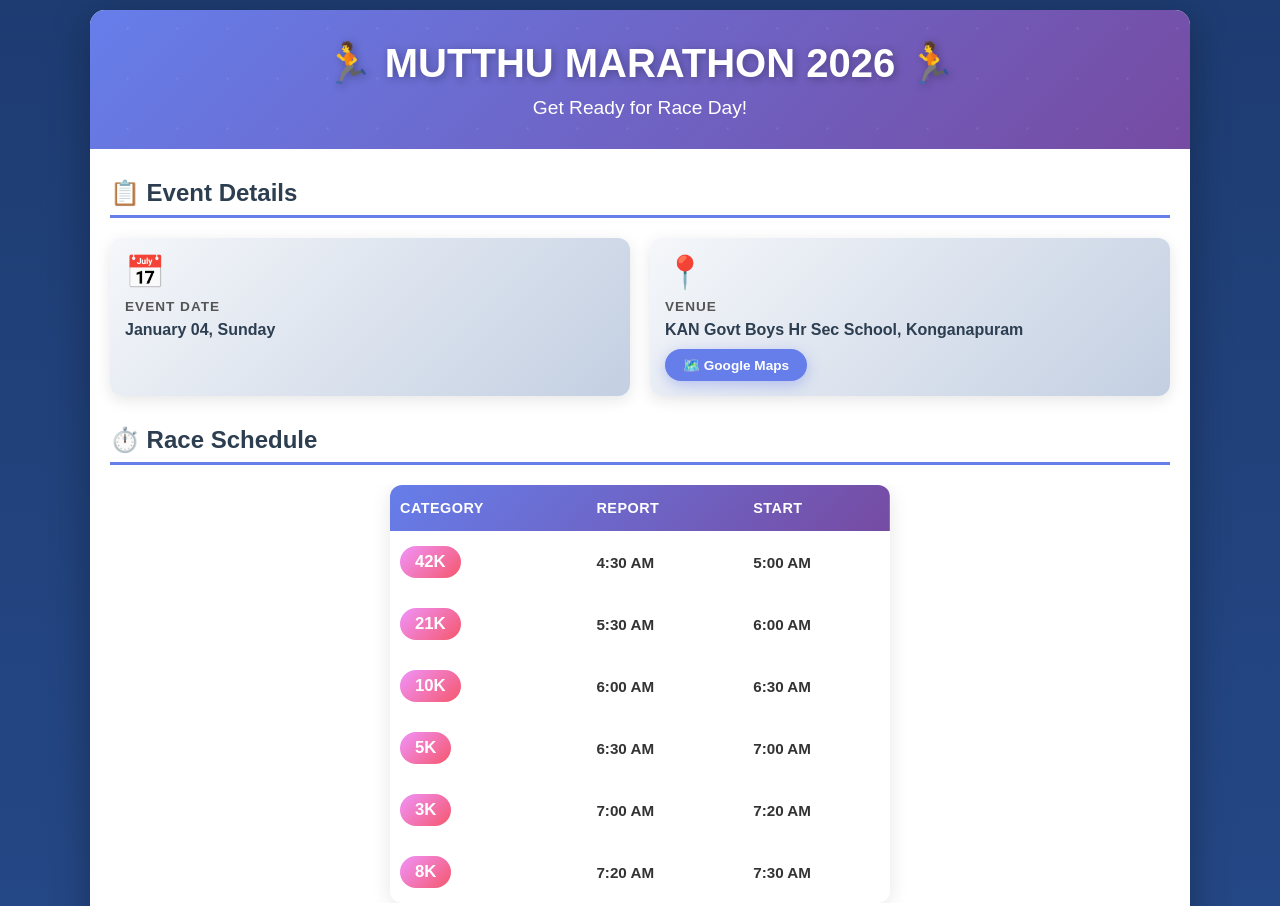
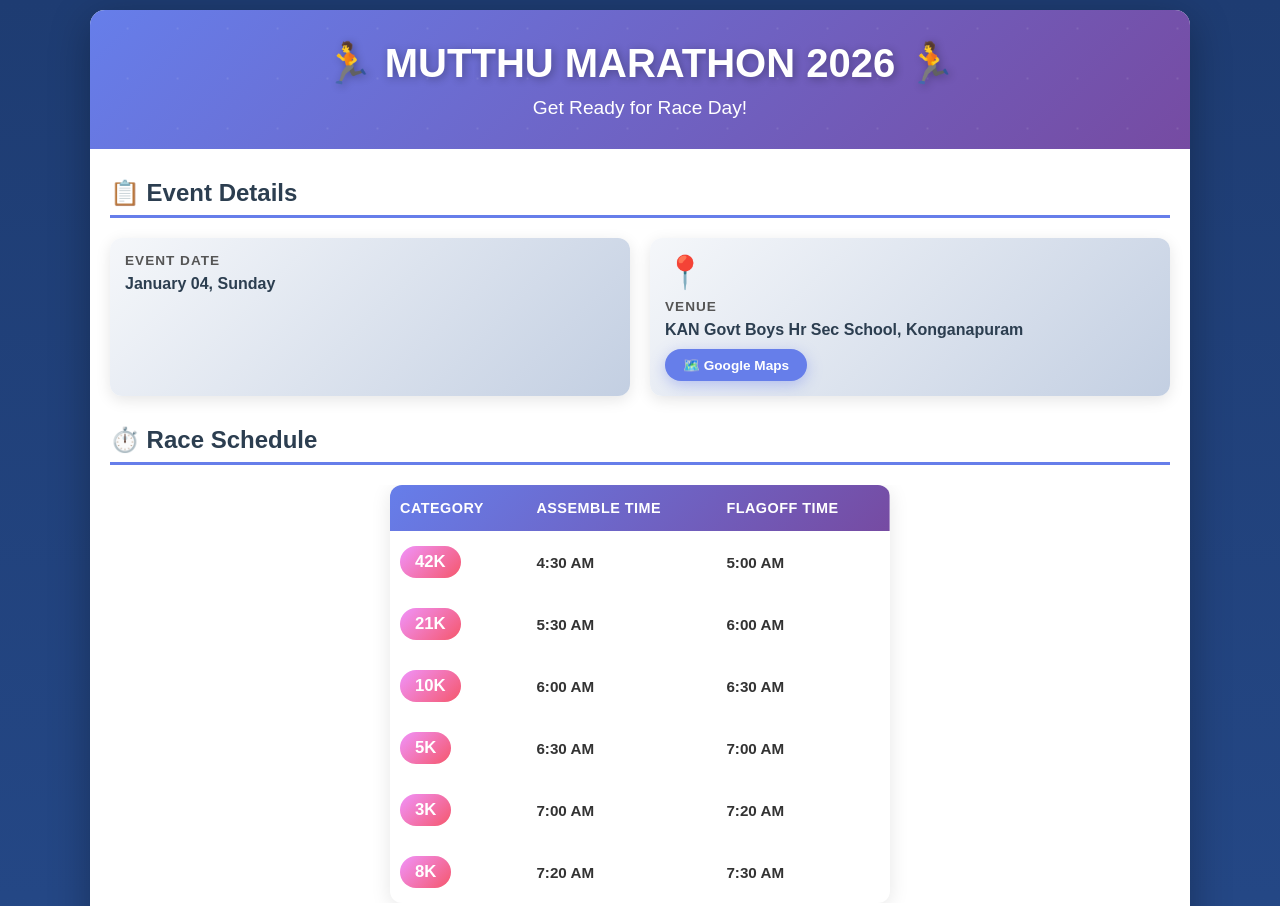
Before and after one commit to Navaneethakrshnan/mutthu-marathon-raceinstructions, a plain HTML site: page index.html in a window 1280 px wide. Shown: the top 906 px of the page. Drawn offline with Linux system fonts and the light colour scheme.

Commit message:
Add files via upload

```diff
--- a/index.html
+++ b/index.html
@@ -402,7 +402,6 @@
                 <h2 class="section-title">📋 Event Details</h2>
                 <div class="event-details">
                     <div class="detail-card">
-                        <span class="detail-icon">📅</span>
                         <div class="detail-label">Event Date</div>
                         <div class="detail-value">January 04, Sunday</div>
                     </div>
@@ -426,8 +425,8 @@
                         <thead>
                             <tr>
                                 <th>Category</th>
-                                <th>Report</th>
-                                <th>Start</th>
+                                <th>Assemble Time</th>
+                                <th>FlagOff Time</th>
                             </tr>
                         </thead>
                         <tbody>
```
